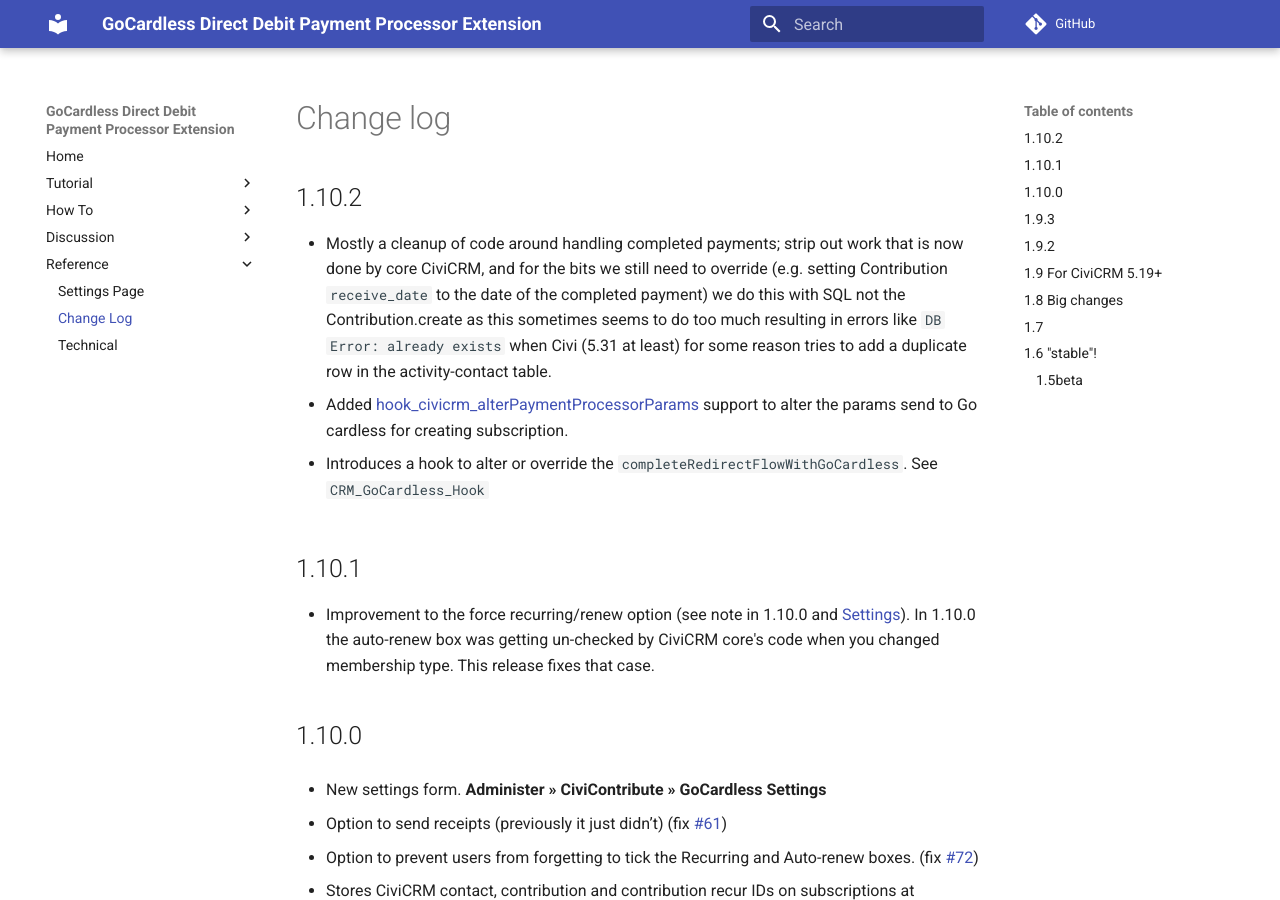
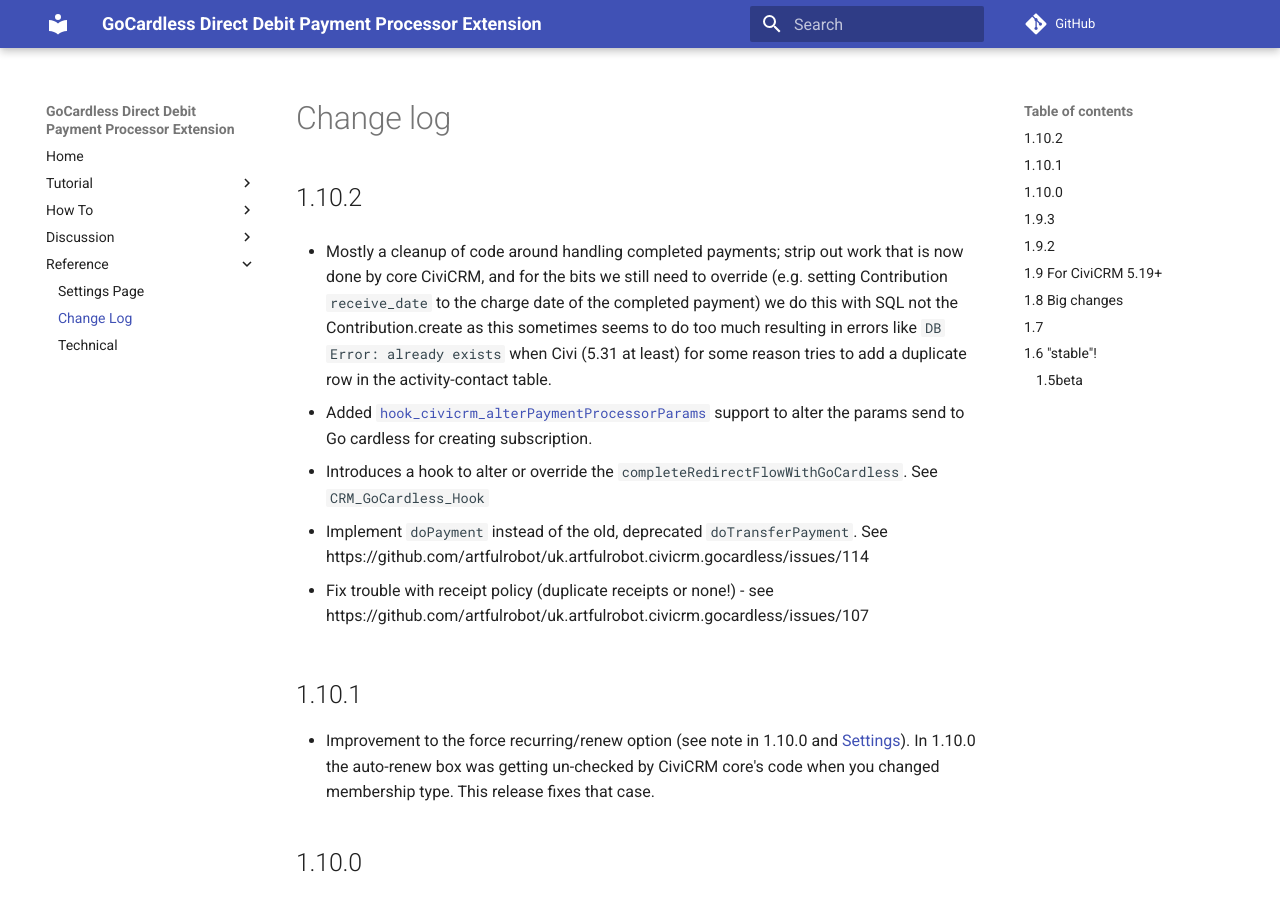
Before and after one commit to artfulrobot/uk.artfulrobot.civicrm.gocardless, an MkDocs documentation site: the page built from docs/reference/changes.md, in a window 1280 px wide and 900 px high. Built offline with MkDocs 1.6.1 and Material for MkDocs 9.7.7, drawn with Linux system fonts in a browser that asks for light colours; comment, search, counter and statistics services are not loaded.

Commit message:
Update /docs/reference/changes.md

```diff
--- a/docs/reference/changes.md
+++ b/docs/reference/changes.md
@@ -4,16 +4,21 @@
 
 - Mostly a cleanup of code around handling completed payments; strip out work
   that is now done by core CiviCRM, and for the bits we still need to override
-  (e.g. setting Contribution `receive_date` to the date of the completed
+  (e.g. setting Contribution `receive_date` to the charge date of the completed
   payment) we do this with SQL not the Contribution.create as this sometimes
   seems to do too much resulting in errors like `DB Error: already exists` when
   Civi (5.31 at least) for some reason tries to add a duplicate row in the
   activity-contact table.
-- Added [hook_civicrm_alterPaymentProcessorParams](https://docs.civicrm.org/dev/en/latest/hooks/hook_civicrm_alterPaymentProcessorParams/)
+
+- Added [`hook_civicrm_alterPaymentProcessorParams`](https://docs.civicrm.org/dev/en/latest/hooks/hook_civicrm_alterPaymentProcessorParams/)
   support to alter the params send to Go cardless for creating subscription.
 
 - Introduces a hook to alter or override the
   `completeRedirectFlowWithGoCardless`. See `CRM_GoCardless_Hook`
+
+- Implement `doPayment` instead of the old, deprecated `doTransferPayment`. See https://github.com/artfulrobot/uk.artfulrobot.civicrm.gocardless/issues/114
+
+- Fix trouble with receipt policy (duplicate receipts or none!) - see https://github.com/artfulrobot/uk.artfulrobot.civicrm.gocardless/issues/107
 
 ## 1.10.1
 
```
